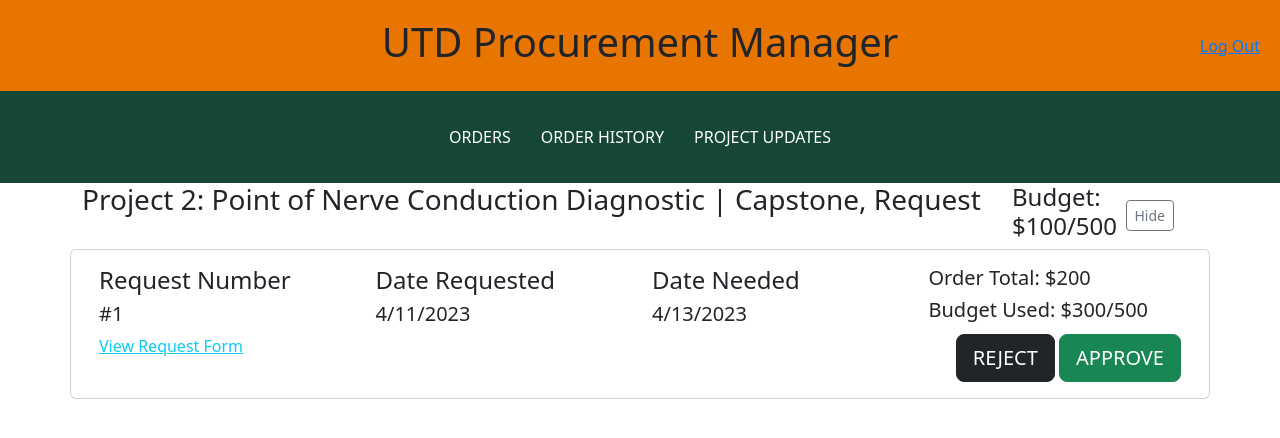
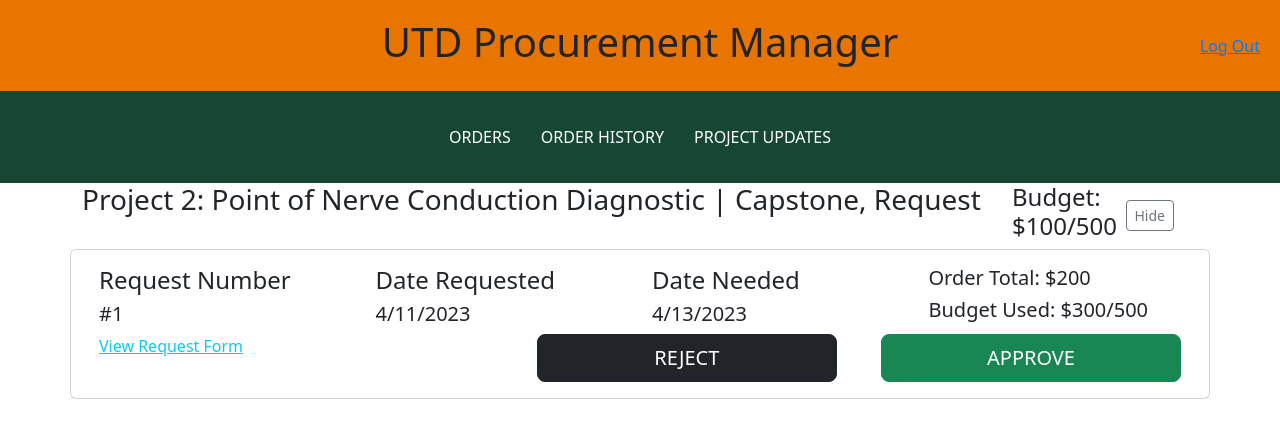
Before and after one commit to UTDallasEPICS/UTDesign-Procurement, a Next.js app in the folder procurement-manager/: page /orders/mentor in a window 1280 px wide. Shown: the top 438 px of the page. Built offline with nearby package versions, Linux system fonts and the light colour scheme.

Commit message:
made approve/reject buttons bigger

```diff
--- a/procurement-manager/pages/orders/mentor.tsx
+++ b/procurement-manager/pages/orders/mentor.tsx
@@ -64,12 +64,21 @@ export default function Mentor() {
                         </a>
                       </Col>
                       <Col md="auto">
-                        <Button variant="dark" size="lg">
+                       <Button
+                          variant="dark"
+                          size="lg"
+                          style={{ minWidth: '300px', marginRight: '40px' }}
+                        >
                           REJECT
                         </Button>{' '}
-                        <Button variant="success" size="lg">
+                        <Button
+                          variant="success"
+                          size="lg"
+                          style={{ minWidth: '300px' }}
+                        >
                           APPROVE
                         </Button>{' '}
+
                       </Col>
                     </Row>
                   </Card.Body>
```
